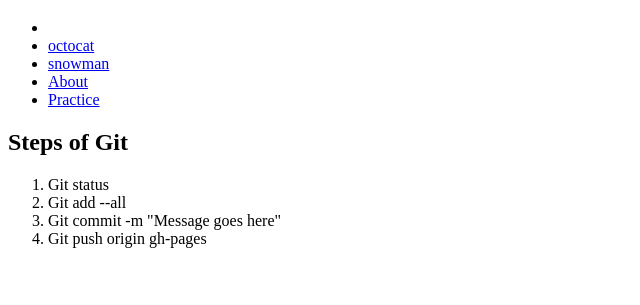
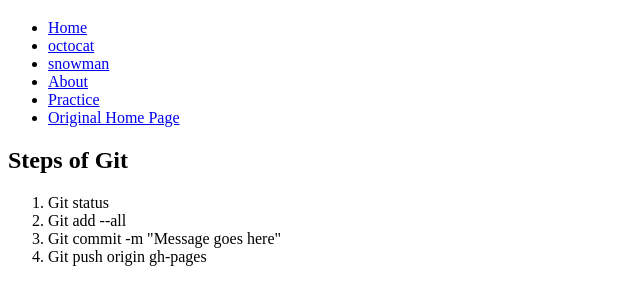
Before and after one commit to Chris880-png/lab-13-remote, a plain HTML site: page index2.html in a window 1280 px wide. Shown: the part 61-366 px from the top of the page, without its empty margins (0-640 px from the left). Drawn offline with Linux system fonts and the light colour scheme.

Commit message:
fixed line 14

```diff
--- a/index2.html
+++ b/index2.html
@@ -6,11 +6,12 @@
 <body>
 	<h1>lab-13-remote</h1>
 	<ul>
-	<li><a href="index2.html"></a></li>
+	<li><a href="index2.html">Home</a></li>
 	<li><a href="http://octodex.github.com/">octocat</a></li>
 	<li><a href="http://unicodesnowmanforyou.com/">snowman</a></li>
 	<li><a href="about.html">About</a></li>
 	<li><a href="practice.html">Practice</a></li>
+	<li><a href="home.html">Original Home Page</a></li>
 	</ul>
 	<h2>Steps of Git</h2>
 	<ol>
```
